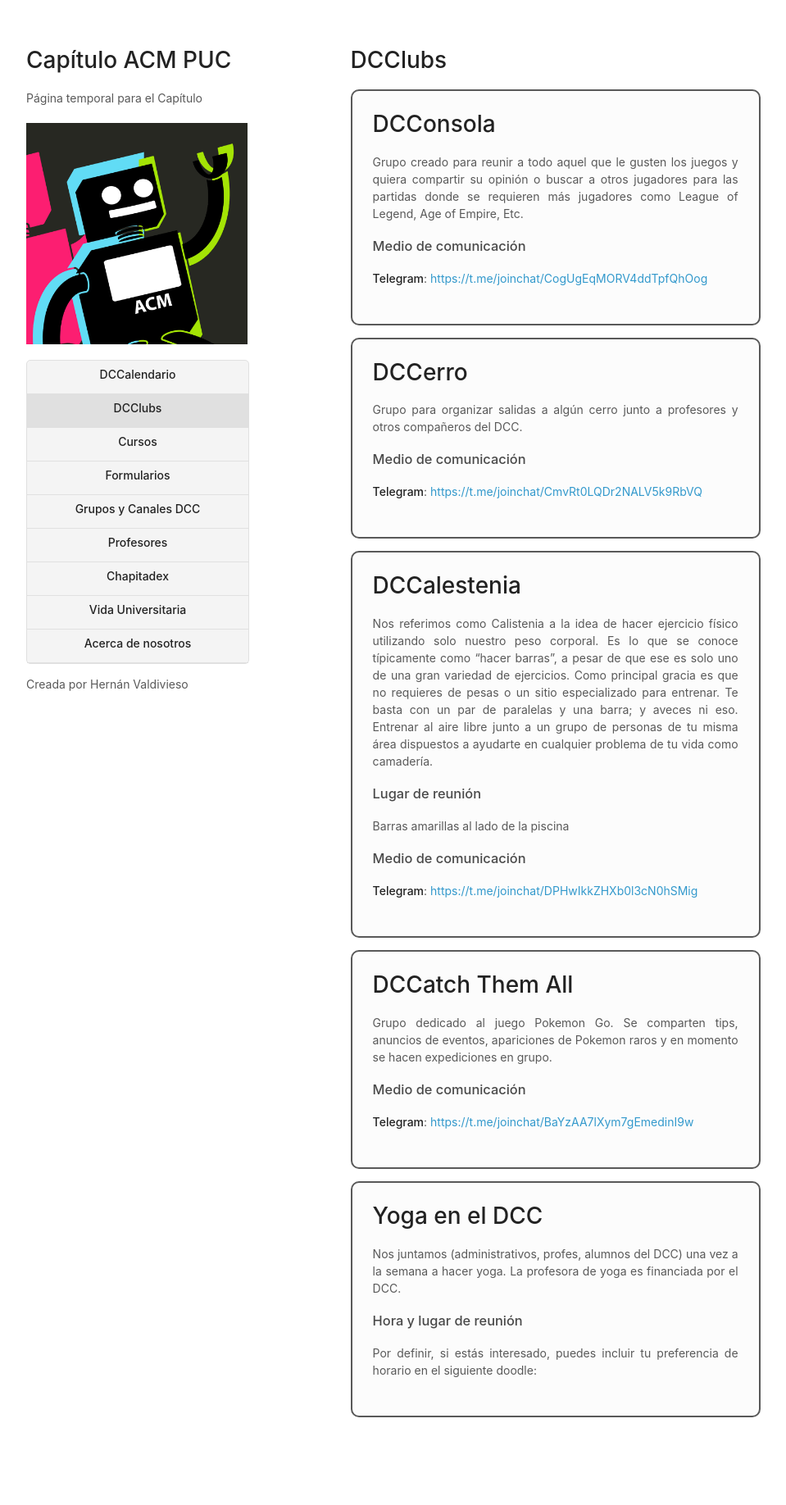
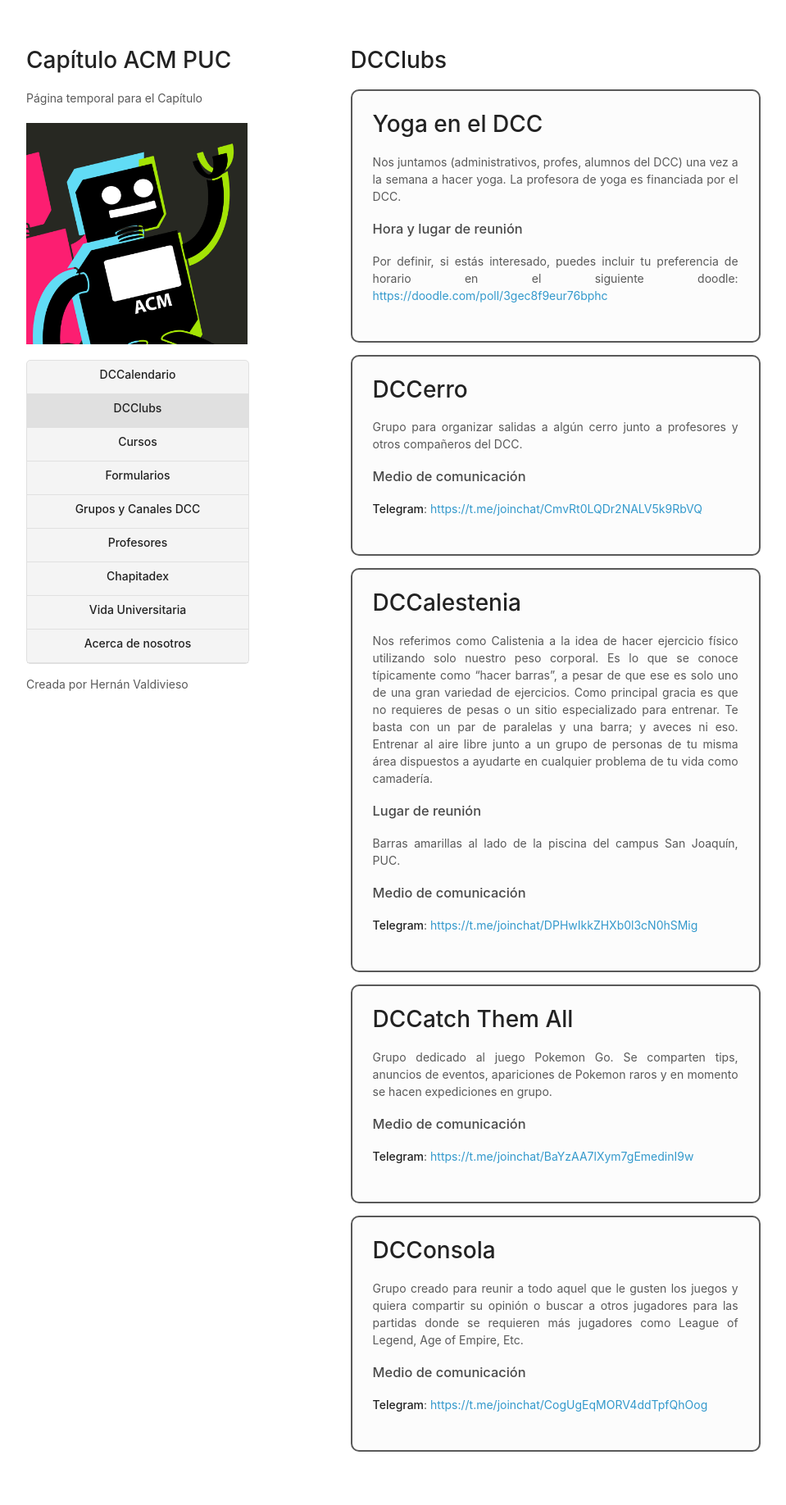
Before and after one commit to capitulo-acm-puc/capitulo-acm-puc.github.io, a Jekyll site: the page built from 3-clubs.md, in a window 1280 px wide. Shown: the whole page at 82% size, without its empty margins (178-1137 px from the left). Built offline with Jekyll 4.4.1, drawn with Linux system fonts in a browser that asks for light colours; before the commit the page ends 1794 px from its top, so only the background shows below that; part of the change alters nothing that is shown.

Commit message:
:star: Added doodle link and reorderd clubs

```diff
--- a/3-clubs.md
+++ b/3-clubs.md
@@ -8,11 +8,11 @@ permalink: /dcclubs/
 
 <div class="grupo">
 
-# DCConsola
-Grupo creado para reunir a todo aquel que le gusten los juegos y quiera compartir su opinión o buscar a otros jugadores para las partidas donde se requieren más jugadores como League of Legend, Age of Empire, Etc.
+# Yoga en el DCC
+Nos juntamos (administrativos, profes, alumnos del DCC) una vez a la semana a hacer yoga. La profesora de yoga es financiada por el DCC.
 
-### Medio de comunicación
-**Telegram**: [https://t.me/joinchat/CogUgEqMORV4ddTpfQhOog](https://t.me/joinchat/CogUgEqMORV4ddTpfQhOog)
+### Hora y lugar de reunión
+Por definir, si estás interesado, puedes incluir tu preferencia de horario en el siguiente doodle: [https://doodle.com/poll/3gec8f9eur76bphc](https://doodle.com/poll/3gec8f9eur76bphc)
 
 </div>
 
@@ -32,12 +32,13 @@ Grupo para organizar salidas a algún cerro junto a profesores y otros compañer
 Nos referimos como Calistenia a la idea de hacer ejercicio físico utilizando solo nuestro peso corporal. Es lo que se conoce típicamente como "hacer barras", a pesar de que ese es solo uno de una gran variedad de ejercicios. Como principal gracia es que no requieres de pesas o un sitio especializado para entrenar. Te basta con un par de paralelas y una barra; y aveces ni eso. Entrenar al aire libre junto a un grupo de personas de tu misma área dispuestos a ayudarte en cualquier problema de tu vida como camadería.
 
 ### Lugar de reunión
-Barras amarillas al lado de la piscina
+Barras amarillas al lado de la piscina del campus San Joaquín, PUC.
 
 ### Medio de comunicación
 **Telegram**: [https://t.me/joinchat/DPHwIkkZHXb0l3cN0hSMig](https://t.me/joinchat/DPHwIkkZHXb0l3cN0hSMig)
 
 </div>
+
 
 <div class="grupo">
 
@@ -49,13 +50,12 @@ Grupo dedicado al juego Pokemon Go. Se comparten tips, anuncios de eventos, apar
 
 </div>
 
-
 <div class="grupo">
 
-# Yoga en el DCC
-Nos juntamos (administrativos, profes, alumnos del DCC) una vez a la semana a hacer yoga. La profesora de yoga es financiada por el DCC.
+# DCConsola
+Grupo creado para reunir a todo aquel que le gusten los juegos y quiera compartir su opinión o buscar a otros jugadores para las partidas donde se requieren más jugadores como League of Legend, Age of Empire, Etc.
 
-### Hora y lugar de reunión
-Por definir, si estás interesado, puedes incluir tu preferencia de horario en el siguiente doodle: []()
+### Medio de comunicación
+**Telegram**: [https://t.me/joinchat/CogUgEqMORV4ddTpfQhOog](https://t.me/joinchat/CogUgEqMORV4ddTpfQhOog)
 
 </div>
```
